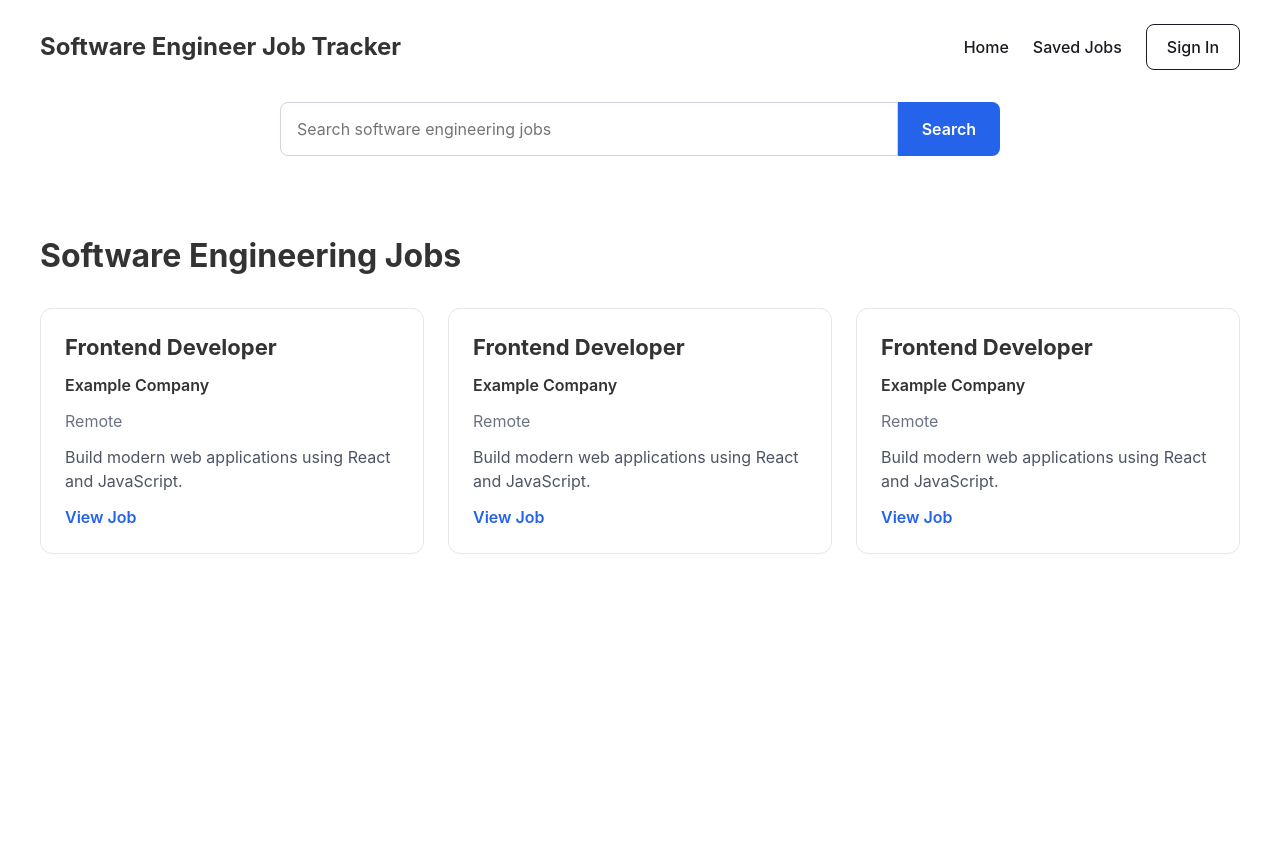
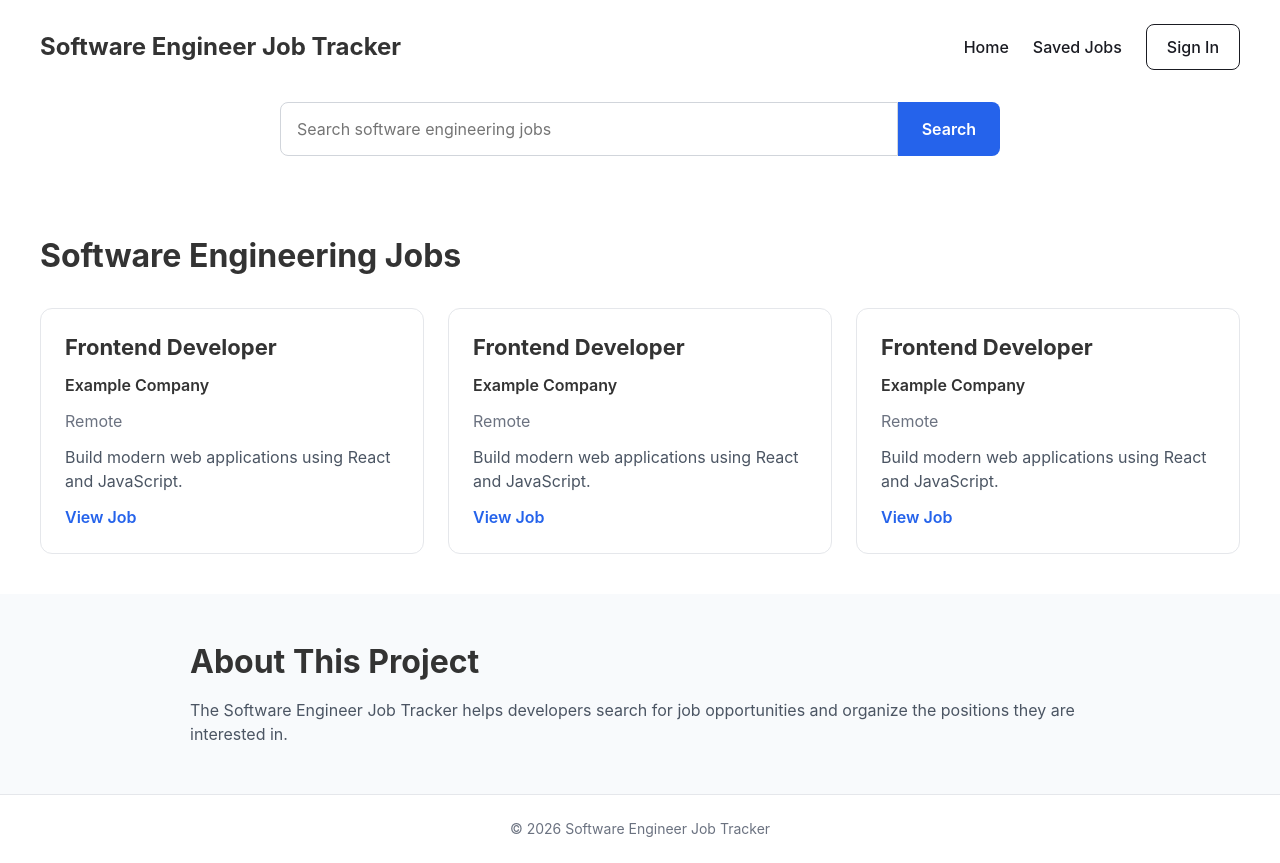
Before and after one commit to mstylz/software-engineer-job-tracker-frontend, a React (Vite) app: page / in a window 1280 px wide. Before the commit the page ends 800 px from the top, so only its background shows below. Built offline with nearby package versions, Linux system fonts and the light colour scheme.

Commit message:
Add about and footer components

```diff
--- a/src/App.jsx
+++ b/src/App.jsx
@@ -1,5 +1,7 @@
 import Header from './components/Header/Header'
 import Main from './components/Main/Main'
+import About from './components/About/About'
+import Footer from './components/Footer/Footer'
 import './App.css'
 
 function App() {
@@ -7,6 +9,8 @@ function App() {
     <div className="app">
       <Header />
       <Main />
+      <About />
+      <Footer />
     </div>
   )
 }
--- /dev/null
+++ b/src/components/About/About.css
@@ -0,0 +1,25 @@
+.about {
+  width: 100%;
+  padding: 48px 40px;
+  background-color: #f8fafc;
+}
+
+.about__content {
+  width: 100%;
+  max-width: 900px;
+  margin: 0 auto;
+}
+
+.about__title {
+  margin: 0 0 16px;
+  font-size: 32px;
+  line-height: 40px;
+  font-weight: 700;
+}
+
+.about__text {
+  margin: 0;
+  color: #4b5563;
+  font-size: 16px;
+  line-height: 24px;
+}
--- /dev/null
+++ b/src/components/About/About.jsx
@@ -0,0 +1,17 @@
+import './About.css'
+
+function About() {
+  return (
+    <section className="about">
+      <div className="about__content">
+        <h2 className="about__title">About This Project</h2>
+        <p className="about__text">
+          The Software Engineer Job Tracker helps developers search for job
+          opportunities and organize the positions they are interested in.
+        </p>
+      </div>
+    </section>
+  )
+}
+
+export default About
--- /dev/null
+++ b/src/components/Footer/Footer.css
@@ -0,0 +1,13 @@
+.footer {
+  width: 100%;
+  padding: 24px 40px;
+  border-top: 1px solid #e5e7eb;
+}
+
+.footer__copyright {
+  margin: 0;
+  color: #6b7280;
+  font-size: 14px;
+  line-height: 20px;
+  text-align: center;
+}
--- /dev/null
+++ b/src/components/Footer/Footer.jsx
@@ -0,0 +1,13 @@
+import './Footer.css'
+
+function Footer() {
+  return (
+    <footer className="footer">
+      <p className="footer__copyright">
+        © 2026 Software Engineer Job Tracker
+      </p>
+    </footer>
+  )
+}
+
+export default Footer
```
